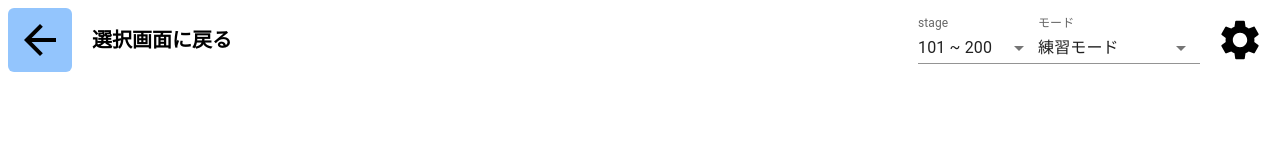
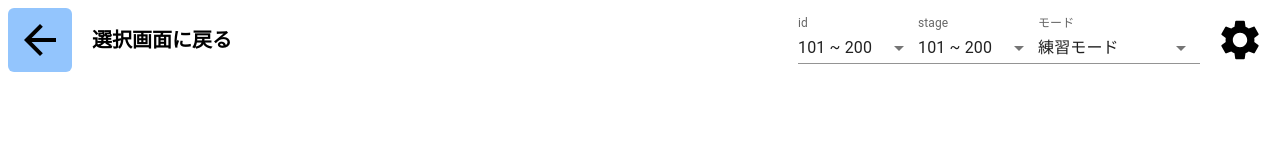
Before and after one commit to hamao0820/typeng, a Next.js app: page /practice/1/1 in a window 1280 px wide. Shown: the top 160 px of the page. Built offline with nearby package versions, Linux system fonts and the light colour scheme.

Commit message:
id選択をできるようにした

```diff
--- /dev/null
+++ b/components/IdSelect.tsx
@@ -0,0 +1,56 @@
+import React, { FC } from 'react';
+import Box from '@mui/material/Box';
+import InputLabel from '@mui/material/InputLabel';
+import FormControl from '@mui/material/FormControl';
+import NativeSelect from '@mui/material/NativeSelect';
+import path from 'path';
+import { useRouter } from 'next/router';
+import type { PathParam } from '../types';
+import { sliceByNumber, wordsCounts } from '../utils';
+
+type Props = {
+    param: PathParam;
+};
+
+const IdSelect: FC<Props> = ({ param }) => {
+    const { mode, rank, id } = param;
+    const router = useRouter();
+    const wordsCount = wordsCounts[Number(rank) - 1];
+    const allIndices = sliceByNumber(
+        [...Array(wordsCount)].map((_, i) => i),
+        100
+    );
+
+    return (
+        <div>
+            <Box sx={{ minWidth: 120 }}>
+                <FormControl fullWidth>
+                    <InputLabel variant="standard" htmlFor="uncontrolled-native">
+                        id
+                    </InputLabel>
+                    <NativeSelect
+                        defaultValue={id}
+                        value={id}
+                        onChange={async (e) => {
+                            await router.push({
+                                pathname: `/${path.join(mode, rank, e.currentTarget.value)}`,
+                                query: { stage: '0' },
+                            });
+                            if (param.mode === 'scoring') {
+                                router.reload();
+                            }
+                        }}
+                    >
+                        {allIndices.map((indices, i) => (
+                            <option key={i} value={String(i)}>
+                                {`${indices[0] + 1} ~ ${indices.at(-1)! + 1}`}
+                            </option>
+                        ))}
+                    </NativeSelect>
+                </FormControl>
+            </Box>
+        </div>
+    );
+};
+
+export default IdSelect;
--- a/components/WorkHeader.tsx
+++ b/components/WorkHeader.tsx
@@ -4,6 +4,7 @@ import SettingButton from './SettingButton';
 import ModeSelect from './ModeSelect';
 import StageSelect from './StageSelect';
 import type { PathParam } from '../types';
+import IdSelect from './IdSelect';
 
 type Props = {
     text: string;
@@ -16,6 +17,7 @@ const WorkHeader: React.FC<Props> = ({ text, href, param }) => {
         <div className="w-full flex justify-between items-center">
             <BackButton href={href} text={text} />
             <div className="flex items-center">
+                <IdSelect param={param} />
                 <StageSelect param={param} />
                 <ModeSelect param={param} />
                 <div
```
